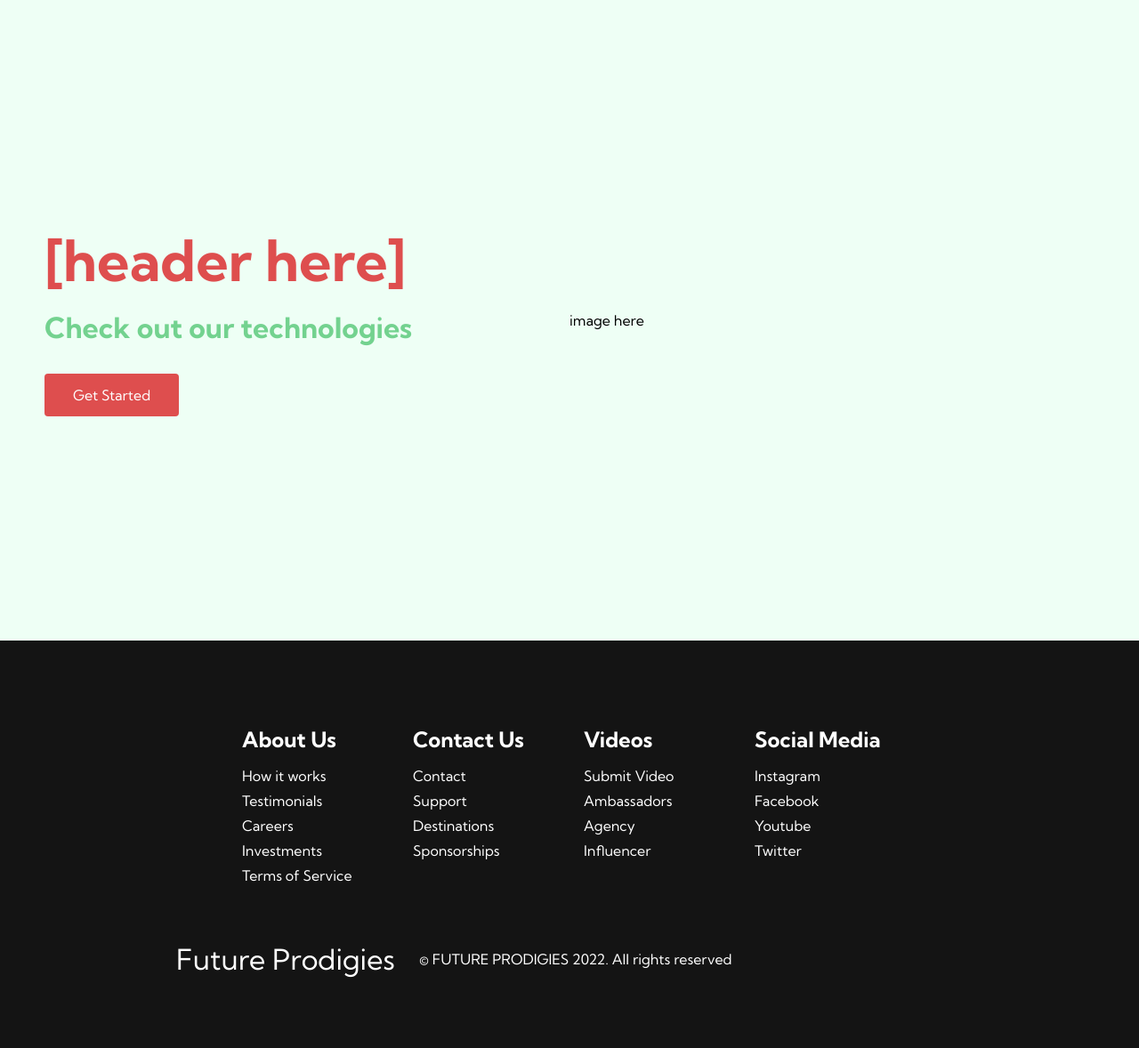
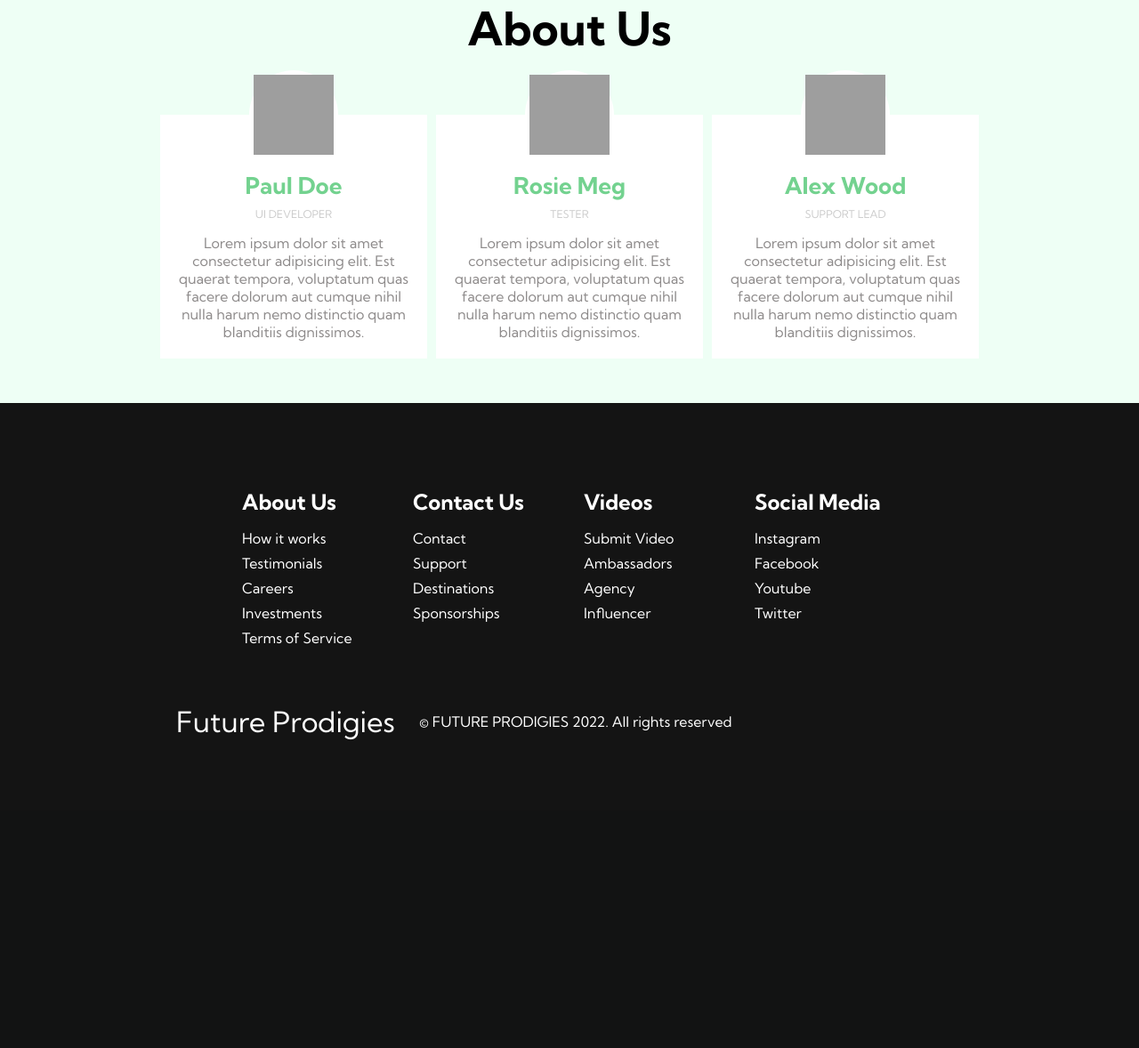
Before and after one commit to Future-Prodigies/Future-Prodigies-Website, a PHP site: page /about.php in a window 1280 px wide. Shown: the part 80-1258 px from the top of the page at 89% size. After the commit the page ends 912 px from the top, so only its background shows below. Run offline with PHP 8.4, Linux system fonts and the light colour scheme; grey boxes are pictures that could not be loaded.

Commit message:
Adding about us.

```diff
--- /dev/null
+++ b/about.css
@@ -0,0 +1,66 @@
+@import url('https://fonts.googleapis.com/css2?family=Kumbh+Sans:wght@400;700&display=swap');
+
+*{
+  margin: 0;
+  padding: 0;
+  box-sizing: border-box;
+}
+
+body{
+    font-family: 'Kumbh Sans', sans-serif;
+}
+
+.wrapper h1{
+  font-size: 52px;
+  margin-bottom: 60px;
+  text-align: center;
+}
+
+.team{
+  display: flex;
+  justify-content: center;
+  width: auto;
+  text-align: center;
+  flex-wrap: wrap;
+}
+
+.team .team_member{
+  background: #fff;
+  margin: 5px;
+  margin-bottom: 50px;
+  width: 300px;
+  padding: 20px;
+  line-height: 20px;
+  color: #8e8b8b;
+  position: relative;
+}
+
+.team .team_member h3{
+  color: #73d28f;
+  font-size: 26px;
+  margin-top: 50px;
+}
+
+.team .team_member p.role{
+  color: #ccc;
+  margin: 12px 0;
+  font-size: 12px;
+  text-transform: uppercase;
+}
+
+.team .team_member .team_img{
+  position: absolute;
+  top: -50px;
+  left: 50%;
+  transform: translateX(-50%);
+  width: 100px;
+  height: 100px;
+  border-radius: 50%;
+  background: #fff;
+}
+
+.team .team_member .team_img img{
+  width: 100px;
+  height: 100px;
+  padding: 5px;
+}
--- a/about.php
+++ b/about.php
@@ -1,17 +1,41 @@
 <?php
   include_once 'header.php'
 ?>
-      <div class="main__container">
-        <div class="main__content">
-          <h1>[header here]</h1>
-          <p>Check out our technologies</p>
-          <button class="main__btn"><a href="#">Get Started</a></button>
-        </div>
-        <div class="main__img-container">
-          <a>image here</a>
-        </div>
+    <body>
+    <link rel="preconnect" href="https://fonts.googleapis.com">
+    <link rel="preconnect" href="https://fonts.gstatic.com" crossorigin>
+    <link href="https://fonts.googleapis.com/css2?family=Kumbh+Sans:wght@400;700&display=swap" rel="stylesheet">
+    <link rel="stylesheet" href="about.css">
+    <div class="wrapper">
+  <h1>About Us</h1>
+  <div class="team">
+    <div class="team_member">
+      <div class="team_img">
+        <img src="https://i.imgur.com/2pGPLrl.png" alt="Team_image">
       </div>
+      <h3>Paul Doe</h3>
+      <p class="role">UI developer</p>
+      <p>Lorem ipsum dolor sit amet consectetur adipisicing elit. Est quaerat tempora, voluptatum quas facere dolorum aut cumque nihil nulla harum nemo distinctio quam blanditiis dignissimos.</p>
     </div>
+    <div class="team_member">
+      <div class="team_img">
+        <img src="https://i.imgur.com/jQj1I8E.png" alt="Team_image">
+      </div>
+      <h3>Rosie Meg</h3>
+      <p class="role">Tester</p>
+      <p>Lorem ipsum dolor sit amet consectetur adipisicing elit. Est quaerat tempora, voluptatum quas facere dolorum aut cumque nihil nulla harum nemo distinctio quam blanditiis dignissimos.</p></div>
+    <div class="team_member">
+      <div class="team_img">
+        <img src="https://i.imgur.com/2Necikc.png" alt="Team_image">
+      </div>
+      <h3>Alex Wood</h3>
+      <p class="role">Support Lead</p>
+      <p>Lorem ipsum dolor sit amet consectetur adipisicing elit. Est quaerat tempora, voluptatum quas facere dolorum aut cumque nihil nulla harum nemo distinctio quam blanditiis dignissimos.</p>
+    </div>
+  </div>
+</div>
+    </body>
+
 <?php
   include_once 'footer.php'
 ?>
```
